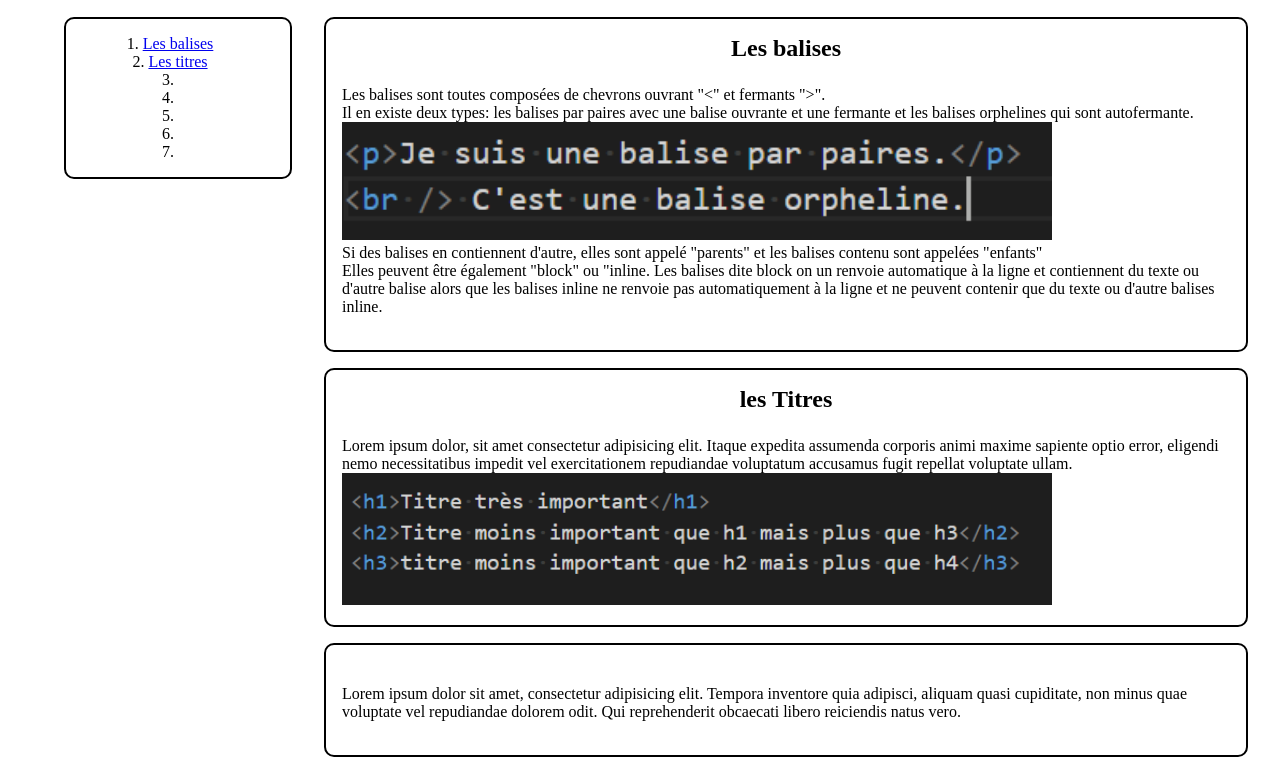
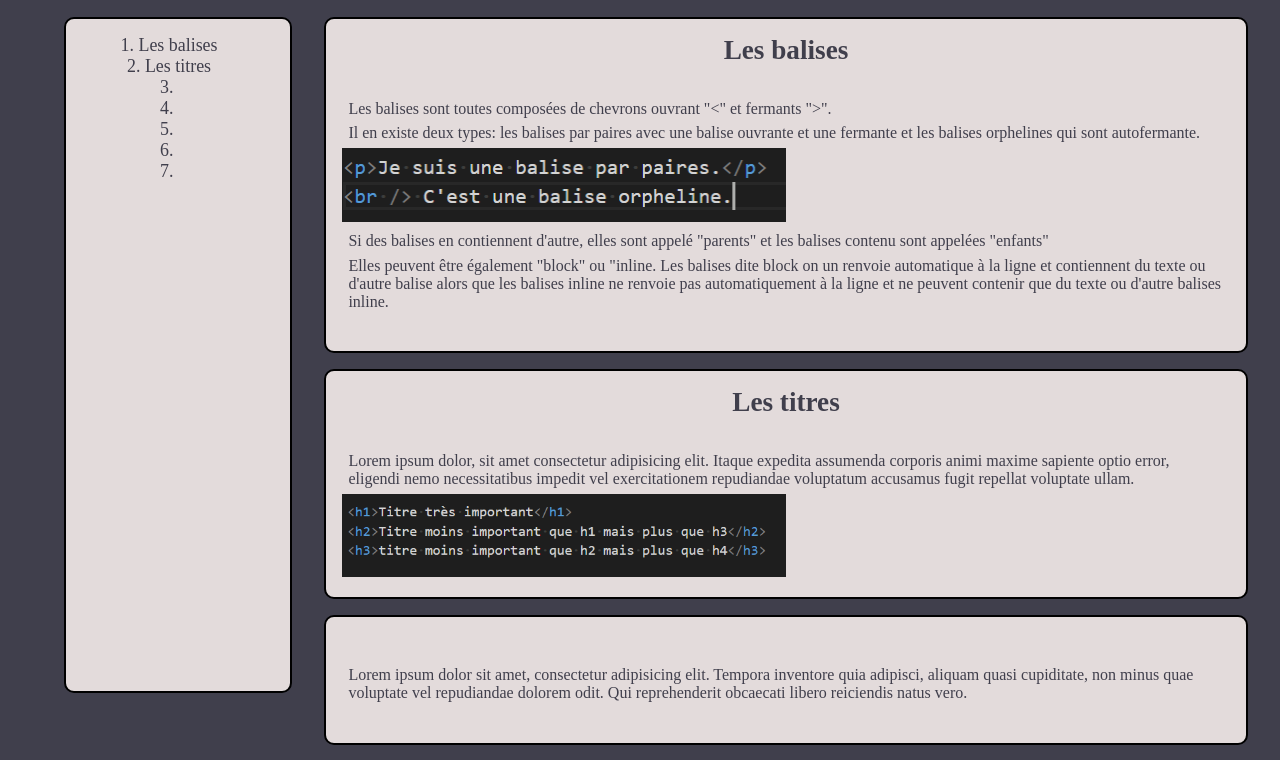
Before and after one commit to jessica-ang/tpHtml, a plain HTML site: page html.html in a window 1280 px wide. Shown: the part 70-830 px from the top of the page. Drawn offline with Linux system fonts and the light colour scheme.

Commit message:
modif html et style

```diff
--- a/html.html
+++ b/html.html
@@ -32,7 +32,7 @@
                 <img src="" alt="">
             </article>
             <article id="titres">
-                <h3>les Titres</h3>
+                <h3>Les titres</h3>
                 <p> Lorem ipsum dolor, sit amet consectetur adipisicing elit. Itaque expedita assumenda corporis animi maxime sapiente optio error, eligendi nemo necessitatibus impedit vel exercitationem repudiandae voluptatum accusamus fugit repellat voluptate ullam. </p>
                 <img src="images/titres.png" alt="code de titres">
             </article>
--- a/style.css
+++ b/style.css
@@ -1,6 +1,9 @@
 * {
     margin: 0;
     padding: 0;
+}
+body {
+    background-color: #403F4C;
 }
 #container {
     display: flex;
@@ -17,14 +20,18 @@
     align-items: center;
     padding: 1em;
     border-radius: 10px;
+    background-color: #E3DBDB;
+    color: #403F4C;
+    height: 80vh;
 }
 h2 {
     font-size: 3em;
     text-align: center;
+    color: #E3DBDB;
 }
 h3 {
     padding-bottom: 1em;
-    font-size: 1.5em;
+    font-size: 1.7em;
     text-align: center;
 }
 article {
@@ -33,13 +40,25 @@ article {
     margin-bottom: 1em;
     border-radius: 10px;
     padding: 1em;
+    background-color: #E3DBDB;
+    color: #403F4C;
 }
-.container a:link, .container a:visited {
+ol>li>a:link, ol>li>a:visited, ol>li {
     text-decoration: none;
+    color: #403F4C;
+    font-size: 1.4vw;
+}
+ol>li:hover, ol>li>a:hover {
+    color: #66CED6;
+    font-size: 2vw;
 }
 img {
-    width: 80%;
+    width: 50%;
 }
+p {
+    margin:0.4em;
+}
+
 
 @media (max-width: 800px) {
     .menu_page {
@@ -54,4 +73,7 @@ img {
         align-content: space-around;
         padding: 2em;
     }
+    img {
+        width: 70%;
+    }
 }
```
